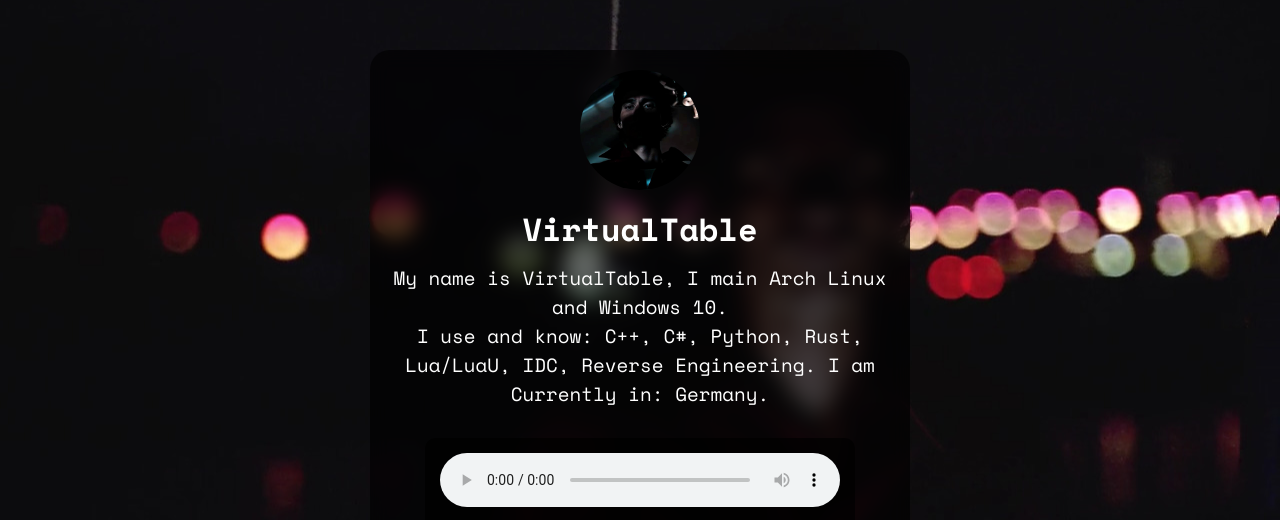
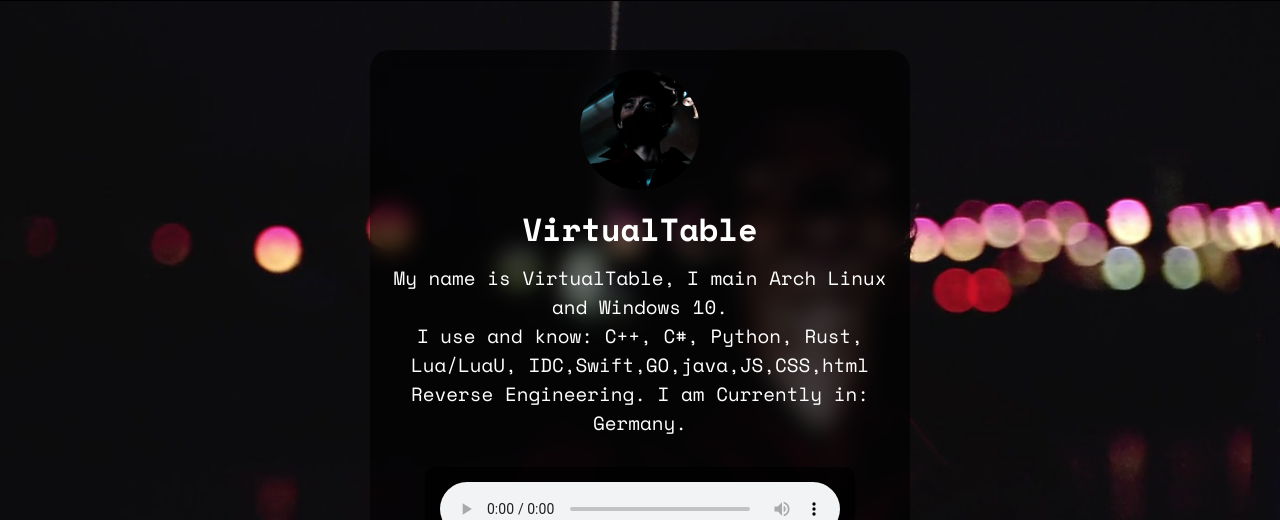
Before and after one commit to Whatmanhere/SolarisWebsite.github.io, a website: page index.html in a window 1280 px wide. Shown: the top 520 px of the page. Drawn offline with nearby package versions, Linux system fonts and the light colour scheme.

Commit message:
Update index.html

```diff
--- a/index.html
+++ b/index.html
@@ -108,7 +108,7 @@
     <div class="name">VirtualTable</div>
     <div class="bio">
       My name is VirtualTable, I main Arch Linux and Windows 10.<br>
-      I use and know: C++, C#, Python, Rust, Lua/LuaU, IDC, Reverse Engineering.
+      I use and know: C++, C#, Python, Rust, Lua/LuaU, IDC,Swift,GO,java,JS,CSS,html Reverse Engineering.
       I am Currently in: Germany.
     </div>
     <div class="music-player">
```
